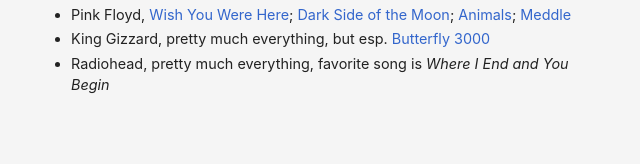
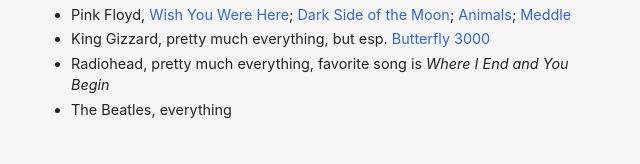
Before and after one commit to danschlz/danschulz.github.io, a Jekyll site: the page built from music.md, in a window 1280 px wide. Shown: the part 1622-1786 px from the top of the page, without its empty margins (309-949 px from the left). Built offline with Jekyll 4.4.1, drawn with Linux system fonts in a browser that asks for light colours; before the commit the page ends 1764 px from its top, so only the background shows below that.

Commit message:
Update music.md

```diff
--- a/music.md
+++ b/music.md
@@ -67,3 +67,4 @@ And an arbitrary list of recommended albums:
 * Pink Floyd, [Wish You Were Here](https://open.spotify.com/album/0bCAjiUamIFqKJsekOYuRw?si=alSQ8xhZRWCg87yMVvAbhA); [Dark Side of the Moon](https://open.spotify.com/album/2xGMvroBbxek49QWF0hzpI?si=SKxEJN1TRG2MiEnwQeldQQ); [Animals](https://open.spotify.com/album/3b4E89rxzZQ9zkhgKpj8N4?si=UEGWYHpIS3mOh2LxUWm1ng); [Meddle](https://open.spotify.com/album/468ZwCchVtzEbt9BHmXopb?si=9pBygnvZRBGrpS0D2oVjuw)
 * King Gizzard, pretty much everything, but esp. [Butterfly 3000](https://open.spotify.com/album/2I0LPpmyvAwnXvCuBf3Pcy?si=HfyH44oHSlGPEjKE_5INJg)
 * Radiohead, pretty much everything, favorite song is _Where I End and You Begin_
+* The Beatles, everything
```
